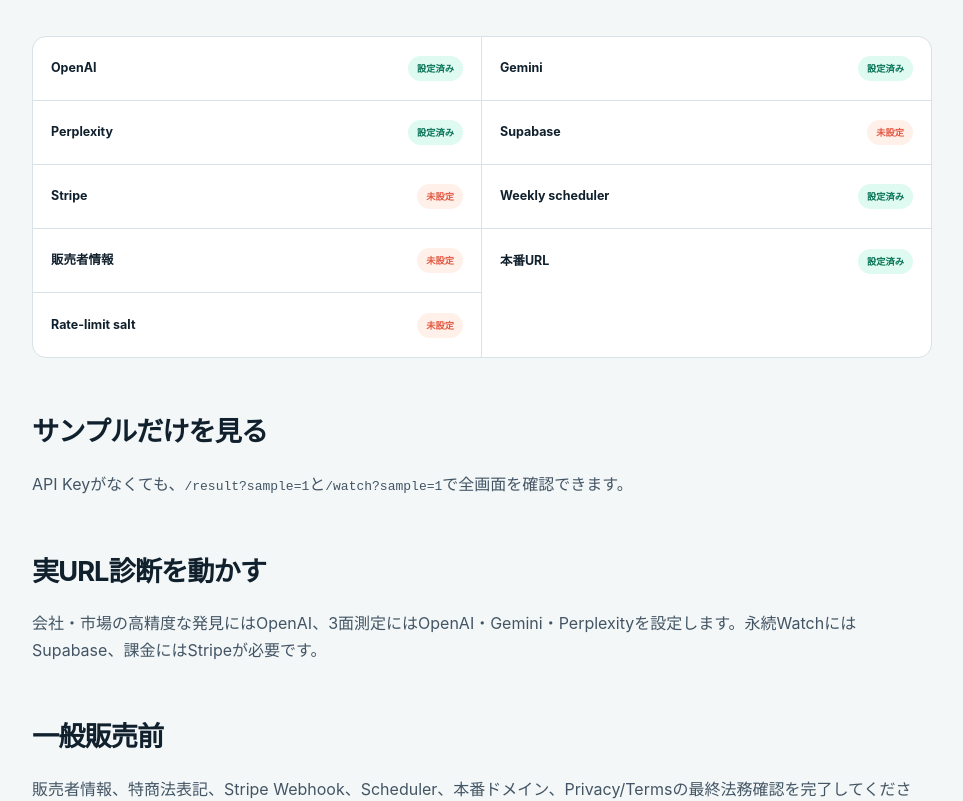
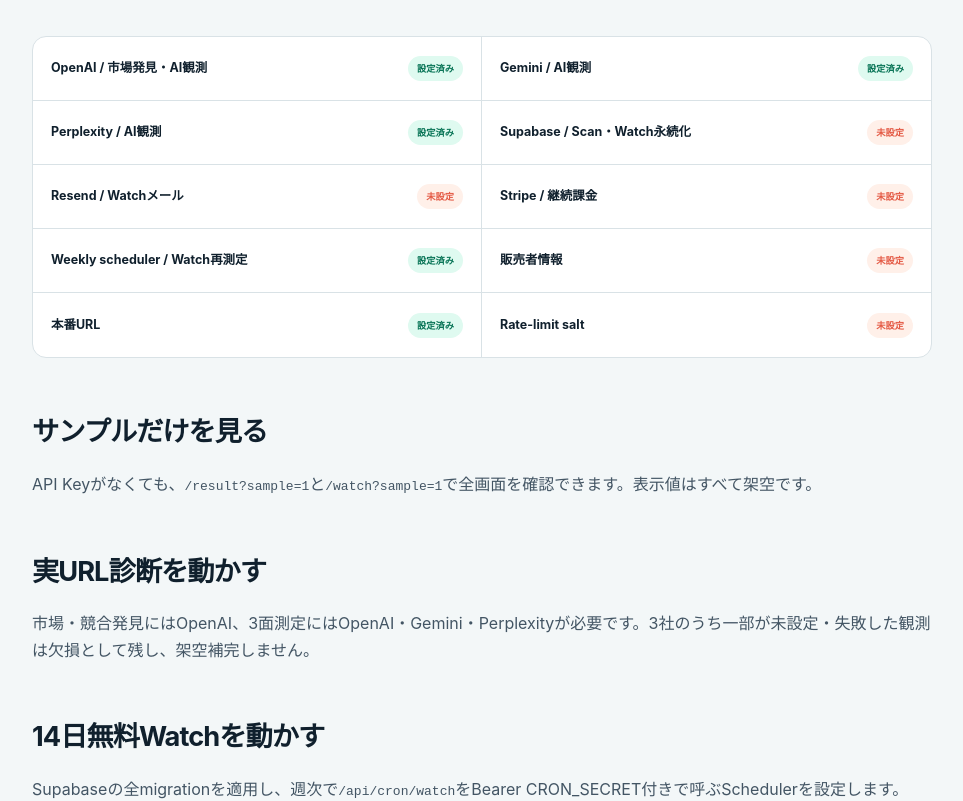
Before and after one commit to salve-de/AIX-next, a Next.js app: page /setup in a window 1280 px wide. Shown: the part 440-1241 px from the top of the page, without its empty margins (158-1121 px from the left). Built offline with nearby package versions, Linux system fonts and the light colour scheme; no server answers.

Commit message:
surface email and migration prerequisites in setup

```diff
--- a/app/setup/page.tsx
+++ b/app/setup/page.tsx
@@ -8,20 +8,22 @@
 export default function SetupPage() {
   const providers = providerReadiness();
   const rows = [
-    ["OpenAI", providers.openai],
-    ["Gemini", providers.gemini],
-    ["Perplexity", providers.perplexity],
-    ["Supabase", Boolean(env.supabaseUrl && env.supabaseServiceKey)],
-    ["Stripe", Boolean(env.stripeSecretKey && env.stripePriceId && env.stripeWebhookSecret)],
-    ["Weekly scheduler", Boolean(env.cronSecret)],
+    ["OpenAI / 市場発見・AI観測", providers.openai],
+    ["Gemini / AI観測", providers.gemini],
+    ["Perplexity / AI観測", providers.perplexity],
+    ["Supabase / Scan・Watch永続化", Boolean(env.supabaseUrl && env.supabaseServiceKey)],
+    ["Resend / Watchメール", Boolean(env.resendApiKey && env.watchFromEmail)],
+    ["Stripe / 継続課金", Boolean(env.stripeSecretKey && env.stripePriceId && env.stripeWebhookSecret)],
+    ["Weekly scheduler / Watch再測定", Boolean(env.cronSecret)],
     ["販売者情報", sellerReady()],
     ["本番URL", !env.siteUrl.includes("localhost")],
     ["Rate-limit salt", env.rateLimitSalt !== "development-only"],
   ] as const;
   return <MarketingShell eyebrow="PRODUCTION READINESS" title="AIX Nextの本番設定。" lead="秘密値そのものは表示せず、商品として稼働できる設定が揃っているかだけを確認します。">
     <div className="readiness-list">{rows.map(([label, ready]) => <div key={label}><strong>{label}</strong><span className={ready ? "ready" : "missing"}>{ready ? "設定済み" : "未設定"}</span></div>)}</div>
-    <h2>サンプルだけを見る</h2><p>API Keyがなくても、<code>/result?sample=1</code>と<code>/watch?sample=1</code>で全画面を確認できます。</p>
-    <h2>実URL診断を動かす</h2><p>会社・市場の高精度な発見にはOpenAI、3面測定にはOpenAI・Gemini・Perplexityを設定します。永続WatchにはSupabase、課金にはStripeが必要です。</p>
-    <h2>一般販売前</h2><p>販売者情報、特商法表記、Stripe Webhook、Scheduler、本番ドメイン、Privacy/Termsの最終法務確認を完了してください。</p>
+    <h2>サンプルだけを見る</h2><p>API Keyがなくても、<code>/result?sample=1</code>と<code>/watch?sample=1</code>で全画面を確認できます。表示値はすべて架空です。</p>
+    <h2>実URL診断を動かす</h2><p>市場・競合発見にはOpenAI、3面測定にはOpenAI・Gemini・Perplexityが必要です。3社のうち一部が未設定・失敗した観測は欠損として残し、架空補完しません。</p>
+    <h2>14日無料Watchを動かす</h2><p>Supabaseの全migrationを適用し、週次で<code>/api/cron/watch</code>をBearer CRON_SECRET付きで呼ぶSchedulerを設定します。Resendを設定すると開始時と再測定時にWatchリンクと変化をメール送信します。未設定でもWatch自体は作成できます。</p>
+    <h2>一般販売前</h2><p>Stripe Webhook、<code>004_watch_idempotency.sql</code>、<code>005_stripe_watch_ids.sql</code>を含むDB migration、販売者情報、本番ドメイン、Privacy/Termsの最終法務確認を完了してください。</p>
   </MarketingShell>;
 }
```
